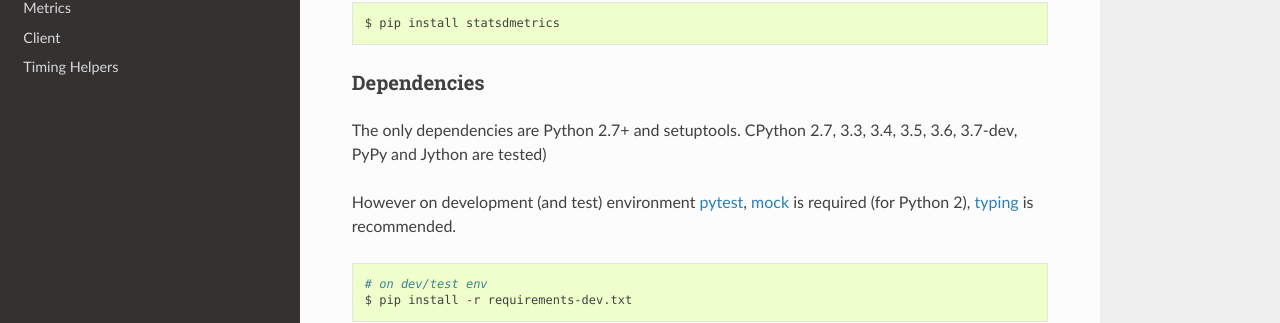
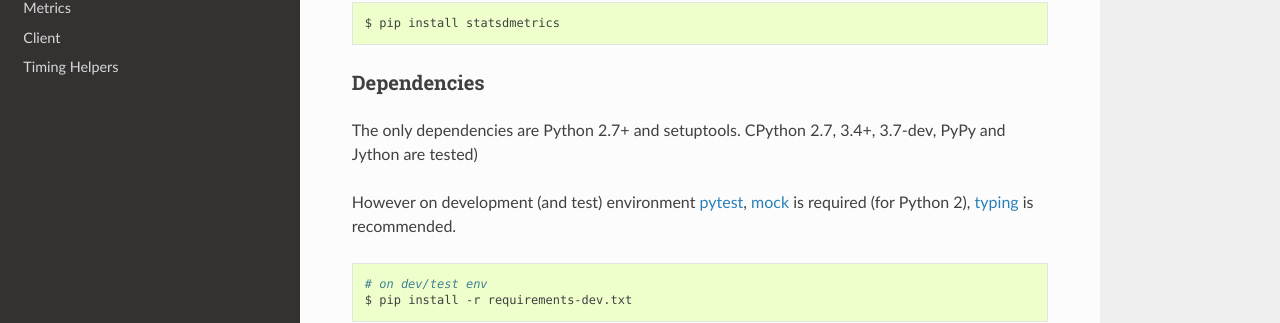
Before and after one commit to farzadghanei/statsd-metrics, a Sphinx documentation site: the page built from docs/index.rst, in a window 1280 px wide and 900 px high, scrolled down 1415 px. Shown: the part 137-460 px from the top of the window. Built offline with Sphinx 7.4.7 and the Read the Docs theme 2.0.0, drawn with Linux system fonts in a browser that asks for light colours.

Commit message:
Bump version to 2.0.0, remove Python 3.3 from classifiers
Pytest doesn't support Python 3.3, so technically it won't be supported
for development environment only.

```diff
--- a/README.rst
+++ b/README.rst
@@ -137,7 +137,7 @@ Installation
 
 
 The only dependencies are Python 2.7+ and setuptools.
-CPython 2.7, 3.3, 3.4, 3.5, 3.6,, 3.7-dev, PyPy, and Jython 2.7 are tested)
+CPython 2.7, 3.4+, 3.7-dev, PyPy, and Jython 2.7 are tested)
 
 However on development (and test) environment
 `pytest <https://pypi.org/project/pytest/>`_, `mock <https://pypi.org/project/mock>`_ is required (for Python 2),
--- a/docs/index.rst
+++ b/docs/index.rst
@@ -63,7 +63,7 @@ Installation
 Dependencies
 ------------
 The only dependencies are Python 2.7+ and setuptools.
-CPython 2.7, 3.3, 3.4, 3.5, 3.6, 3.7-dev, PyPy and Jython are tested)
+CPython 2.7, 3.4+, 3.7-dev, PyPy and Jython are tested)
 
 However on development (and test) environment
 `pytest <https://pypi.org/project/pytest/>`_, `mock <https://pypi.org/project/mock>`_ is required (for Python 2),
--- a/setup.py
+++ b/setup.py
@@ -32,7 +32,6 @@ classifiers = [
     "Programming Language :: Python :: 2",
     "Programming Language :: Python :: 2.7",
     "Programming Language :: Python :: 3",
-    "Programming Language :: Python :: 3.3",
     "Programming Language :: Python :: 3.4",
     "Programming Language :: Python :: 3.5",
     "Programming Language :: Python :: 3.6",
--- a/statsdmetrics/__init__.py
+++ b/statsdmetrics/__init__.py
@@ -14,7 +14,7 @@ from .metrics import (Counter, Timer, Gauge,
                       parse_metric_from_request,
                       )
 
-__version__ = '1.0.0'
+__version__ = '2.0.0'
 
 __all__ = ['Counter', 'Timer', 'Gauge',
            'Set', 'GaugeDelta',
```
